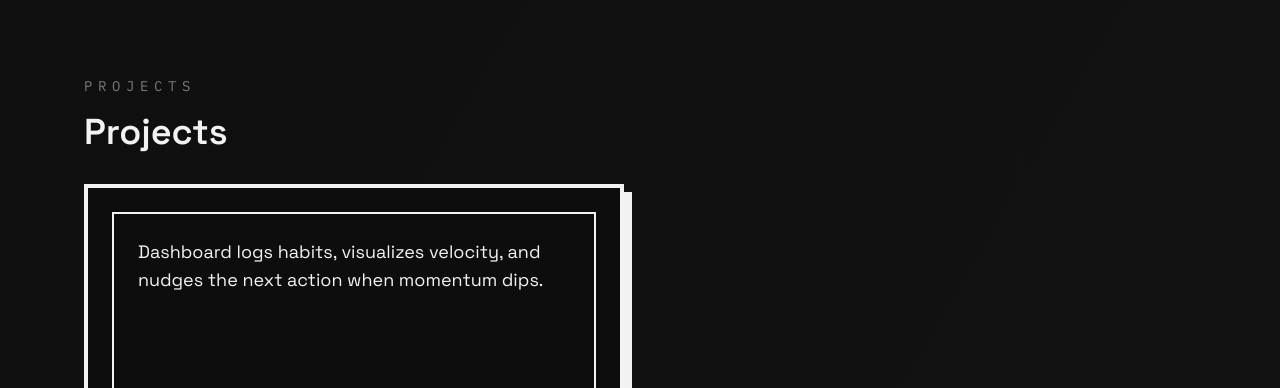
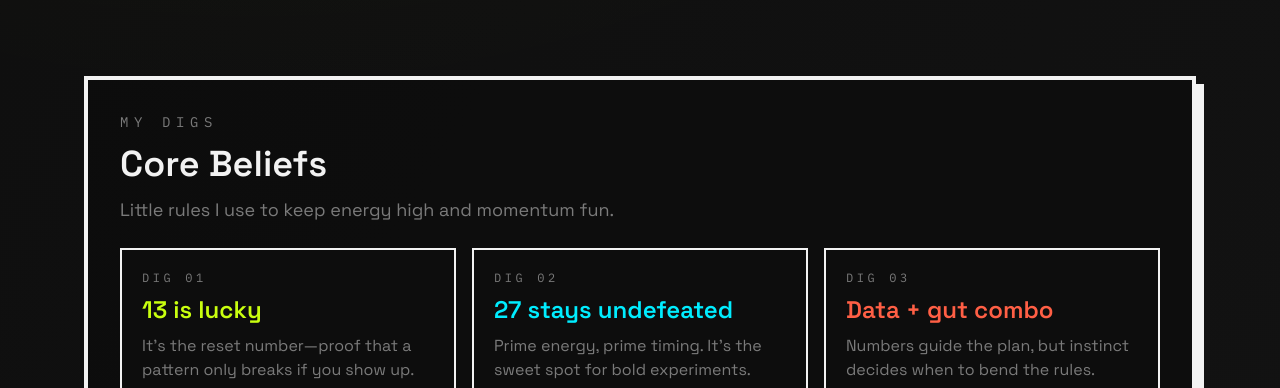
Before and after one commit to prashantchataut/Portfolio, a plain HTML site: page index.html in a window 1280 px wide. Shown: the part 1789-2177 px from the top of the page. Drawn offline with nearby package versions, Linux system fonts and the light colour scheme.

Commit message:
addition

```diff
--- a/index.html
+++ b/index.html
@@ -272,6 +272,31 @@
             </div>
         </section>
 
+        <section id="digs" class="space-y-6 border border-ivory sm:border-4 p-6 sm:p-8 bg-ink/90 shadow-brutal" data-animate>
+            <div class="flex flex-col gap-3">
+                <p class="font-mono text-sm uppercase tracking-[0.4em] text-slate">My Digs</p>
+                <h2 class="text-4xl font-semibold">Core Beliefs</h2>
+                <p class="text-lg text-slate">Little rules I use to keep energy high and momentum fun.</p>
+            </div>
+            <div class="grid gap-4 sm:grid-cols-3">
+                <article class="border-2 border-ivory p-5 bg-ink flex flex-col gap-2">
+                    <p class="font-mono text-xs text-slate tracking-[0.3em]">DIG 01</p>
+                    <h3 class="text-2xl font-semibold text-acid">13 is lucky</h3>
+                    <p class="text-slate">It’s the reset number—proof that a pattern only breaks if you show up.</p>
+                </article>
+                <article class="border-2 border-ivory p-5 bg-ink flex flex-col gap-2">
+                    <p class="font-mono text-xs text-slate tracking-[0.3em]">DIG 02</p>
+                    <h3 class="text-2xl font-semibold text-cyber">27 stays undefeated</h3>
+                    <p class="text-slate">Prime energy, prime timing. It’s the sweet spot for bold experiments.</p>
+                </article>
+                <article class="border-2 border-ivory p-5 bg-ink flex flex-col gap-2">
+                    <p class="font-mono text-xs text-slate tracking-[0.3em]">DIG 03</p>
+                    <h3 class="text-2xl font-semibold text-punch">Data + gut combo</h3>
+                    <p class="text-slate">Numbers guide the plan, but instinct decides when to bend the rules.</p>
+                </article>
+            </div>
+        </section>
+
         <section id="projects" class="space-y-8" data-animate>
             <div>
                 <p class="font-mono text-sm uppercase tracking-[0.4em] text-slate">Projects</p>
```
